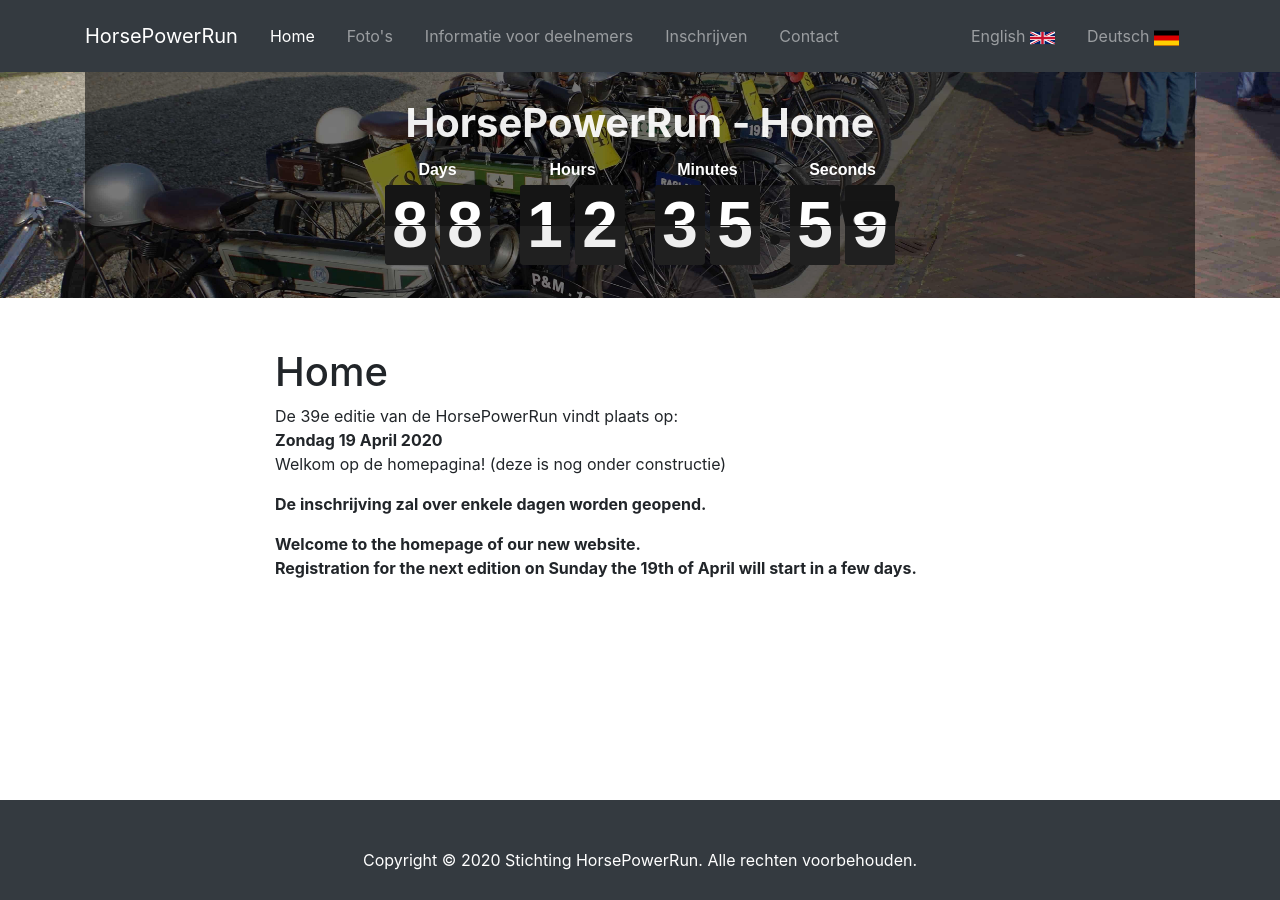
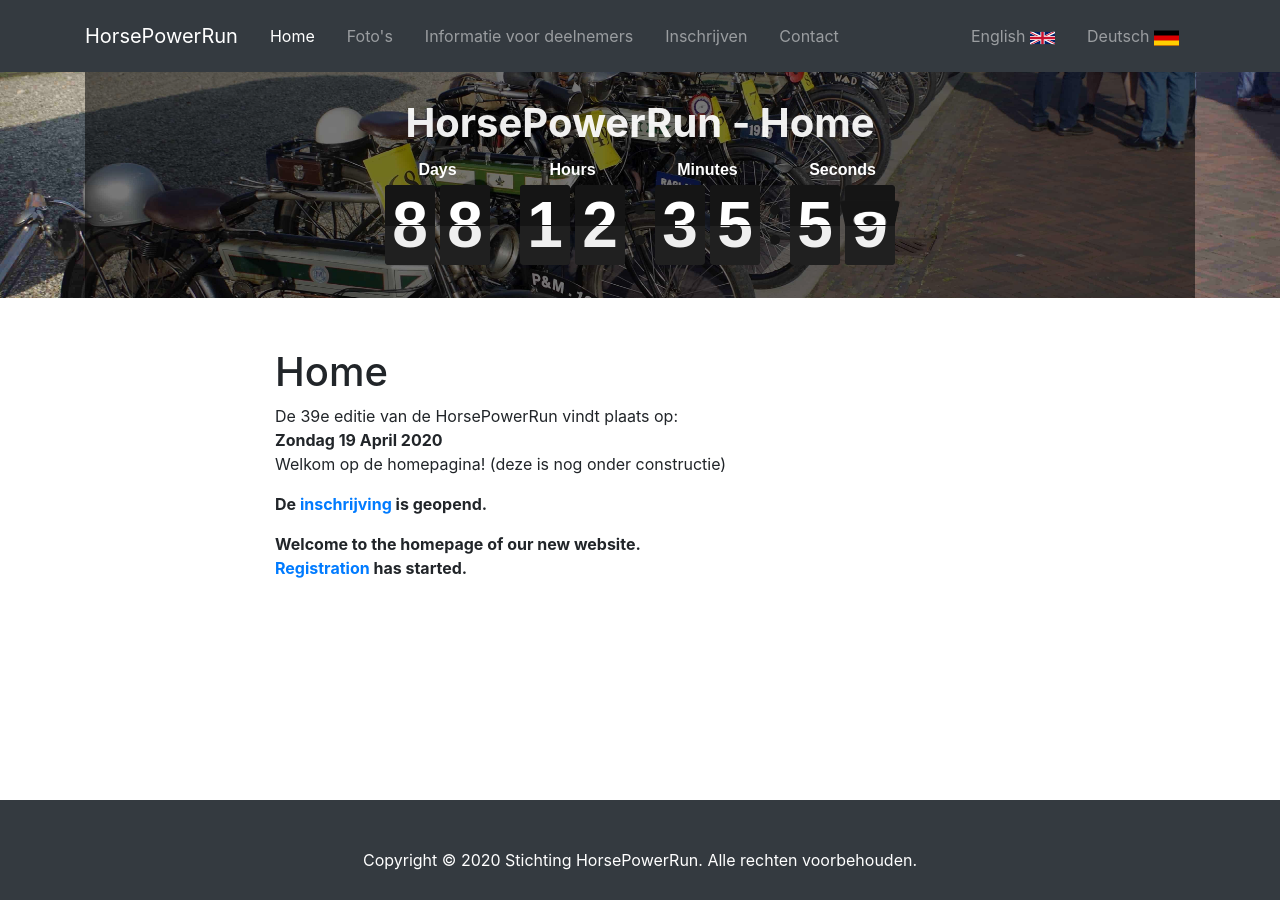
Before and after one commit to nielshuman/HorsePowerRun, a Jekyll site: the page built from nl/index.md, in a window 1280 px wide. Built offline with Jekyll 4.4.1, drawn with Linux system fonts in a browser that asks for light colours.

Commit message:
Update index.md

```diff
--- a/nl/index.md
+++ b/nl/index.md
@@ -7,7 +7,7 @@
 **Zondag 19 April 2020** <br>
 Welkom op de homepagina! (deze is nog onder constructie)
 
-**De inschrijving zal over enkele dagen worden geopend.**
+**De [inschrijving](inschrijven/) is geopend.**
 
 **Welcome to the homepage of our new website.** <br>
-**Registration for the next edition on Sunday the 19th of April will start in a few days.**
+**[Registration](inschrijven/) has started.**
```
